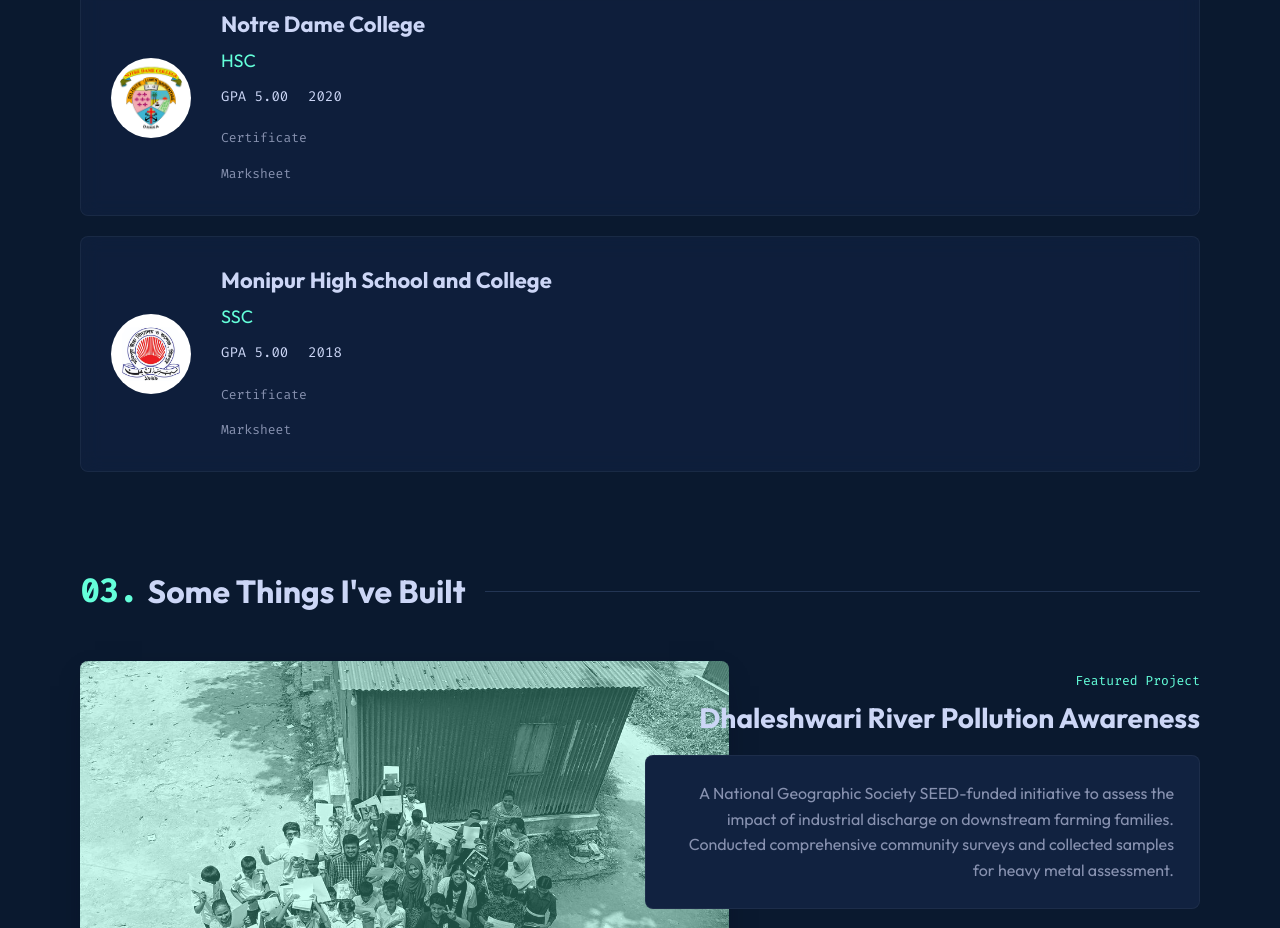
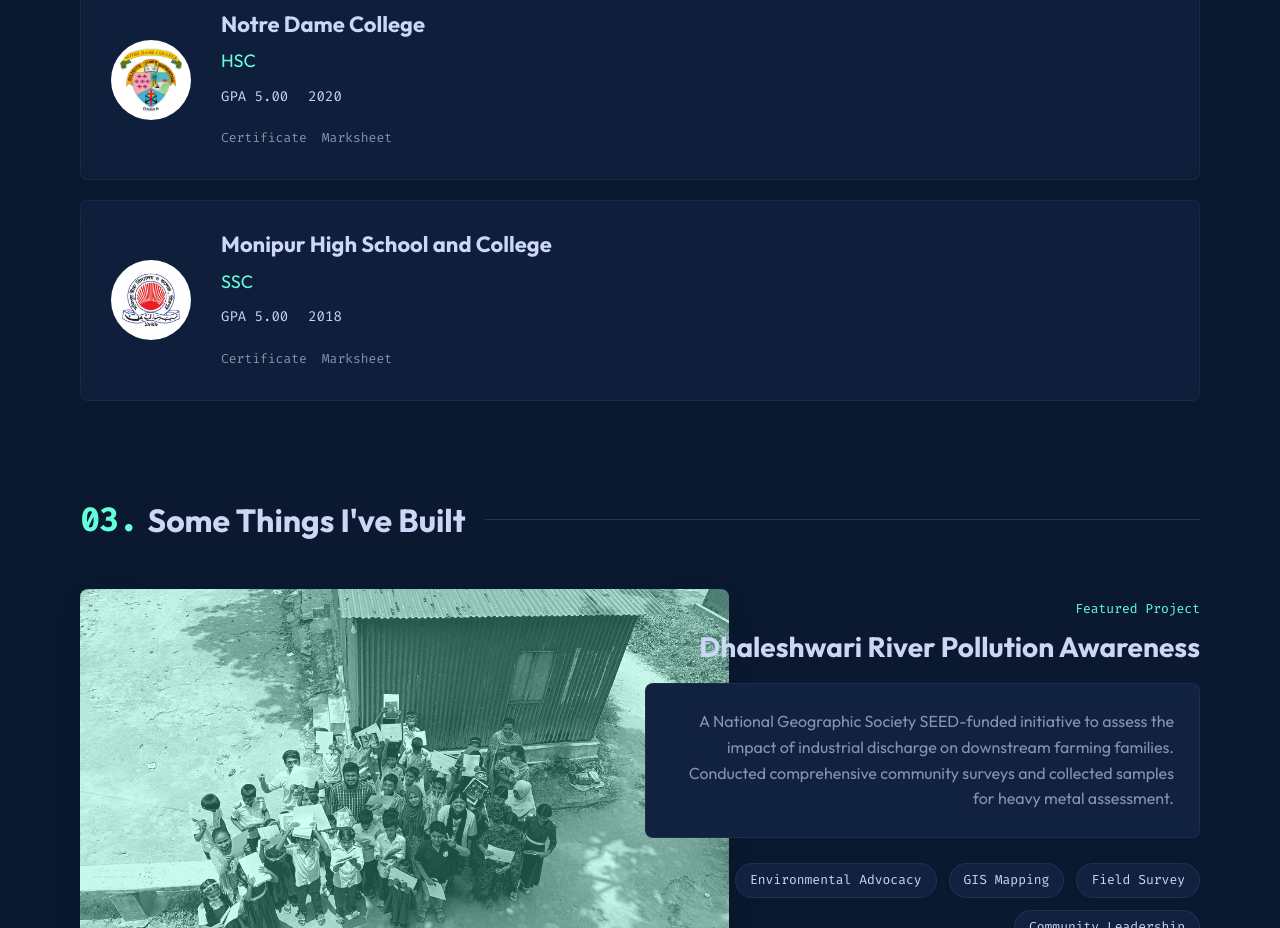
Before and after one commit to SantoKabir/portfolio, a React (Vite) app: page / in a window 1280 px wide. Shown: the part 3140-4068 px from the top of the page. Built offline with nearby package versions, Linux system fonts and the light colour scheme.

Commit message:
Fix certificate layout constraint

```diff
--- a/src/components/Education.jsx
+++ b/src/components/Education.jsx
@@ -76,7 +76,7 @@ const Education = () => {
                         href={link.url.startsWith('http') ? link.url : `${import.meta.env.BASE_URL}${link.url}`}
                         target="_blank"
                         rel="noopener noreferrer"
-                        className={`education-link text-mono ${link.name === 'Certificate' ? 'full-width' : ''}`}
+                        className={`education-link text-mono ${link.name === 'Certificate' && edu.institution === 'University of Dhaka' ? 'full-width' : ''}`}
                       >
                         {link.name}
                       </a>
```
